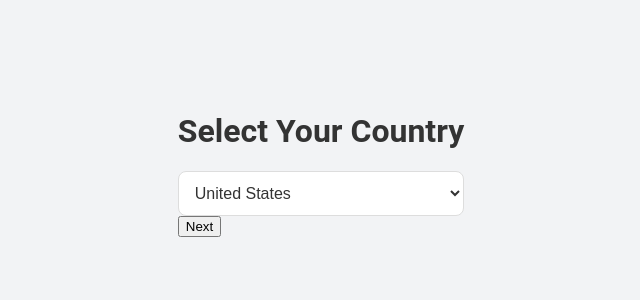
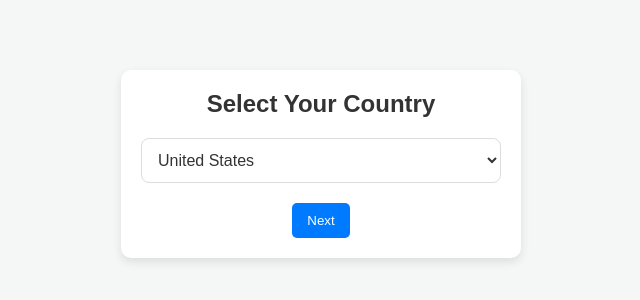
Before and after one commit to SAHAYOGESHWARAN/Real-time-chat-app, a website: page public/selectCountry.html in a window 1280 px wide. Shown: the part 236-536 px from the top of the page, without its empty margins (319-959 px from the left). Drawn offline with Linux system fonts and the light colour scheme.

Commit message:
chat app

```diff
--- a/public/selectCountry.html
+++ b/public/selectCountry.html
@@ -5,16 +5,84 @@
     <meta name="viewport" content="width=device-width, initial-scale=1.0">
     <title>Select Country</title>
     <link rel="stylesheet" href="/css/style.css">
+    <style>
+        /* Basic Reset */
+        * {
+            margin: 0;
+            padding: 0;
+            box-sizing: border-box;
+        }
+
+        body {
+            font-family: 'Arial', sans-serif;
+            background-color: #f4f7f6;
+            display: flex;
+            justify-content: center;
+            align-items: center;
+            height: 100vh;
+            padding: 20px;
+        }
+
+        .country-select {
+            width: 100%;
+            max-width: 400px;
+            background-color: #fff;
+            border-radius: 10px;
+            box-shadow: 0 4px 10px rgba(0, 0, 0, 0.1);
+            padding: 20px;
+            text-align: center;
+        }
+
+        h1 {
+            margin-bottom: 20px;
+            font-size: 24px;
+            color: #333;
+        }
+
+        select {
+            border: 1px solid #ccc;
+            border-radius: 5px;
+            padding: 10px;
+            width: 100%;
+            margin-bottom: 20px;
+            outline: none;
+        }
+
+        button {
+            padding: 10px 15px;
+            border: none;
+            border-radius: 5px;
+            background-color: #007bff;
+            color: white;
+            cursor: pointer;
+            transition: background-color 0.3s;
+        }
+
+        button:hover {
+            background-color: #0056b3;
+        }
+
+        button:focus {
+            outline: none;
+        }
+    </style>
 </head>
 <body>
     <div class="country-select">
         <h1>Select Your Country</h1>
-        <select id="country">
+        <select id="country" aria-label="Select your country">
             <option value="US">United States</option>
             <option value="IN">India</option>
             <!-- Add more countries as needed -->
         </select>
-        <button onclick="location.href='/otp'">Next</button>
+        <button onclick="selectCountry()">Next</button>
     </div>
+
+    <script>
+        function selectCountry() {
+            const country = document.getElementById('country').value;
+            location.href = `/otp?country=${country}`; // Pass selected country to the next page
+        }
+    </script>
 </body>
 </html>
```
